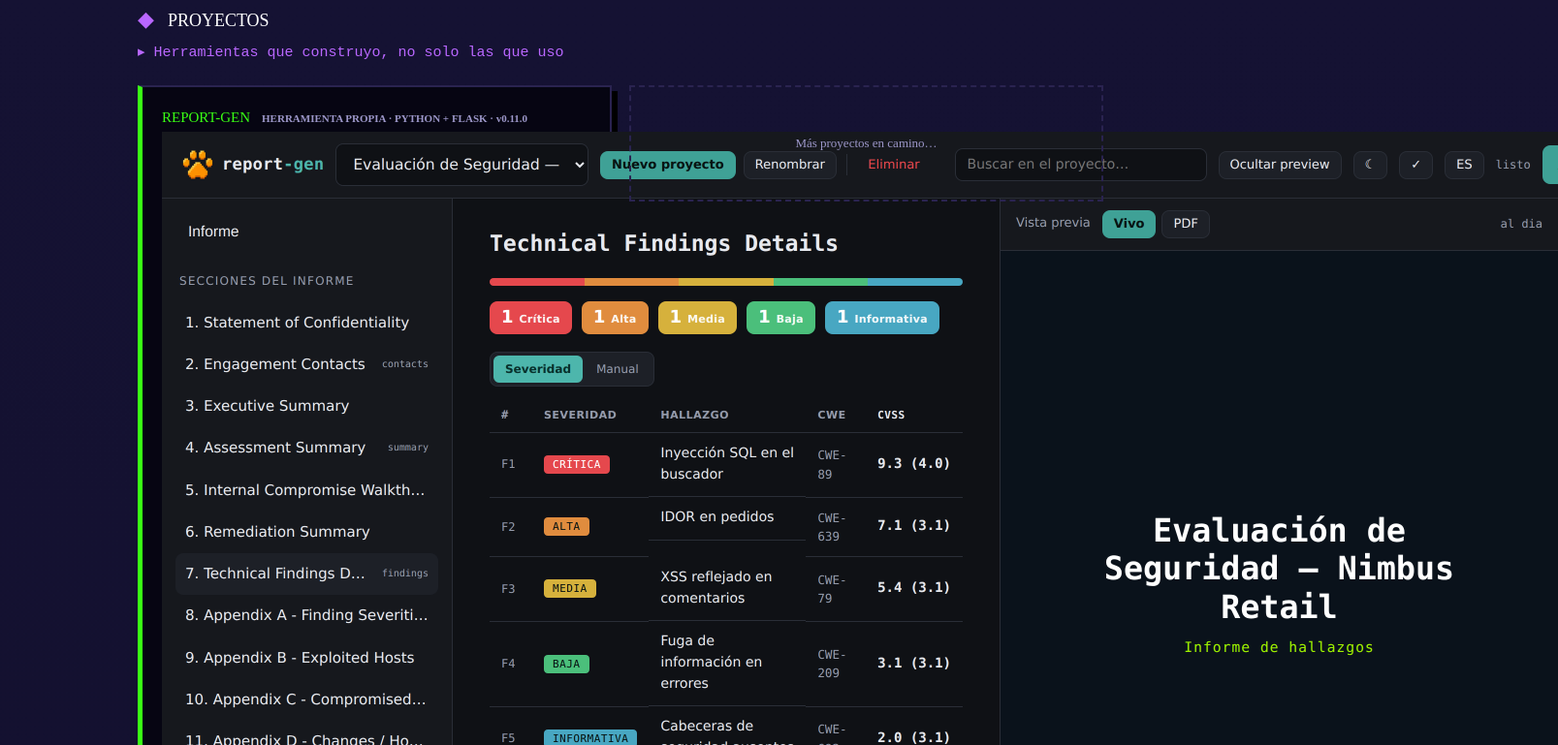
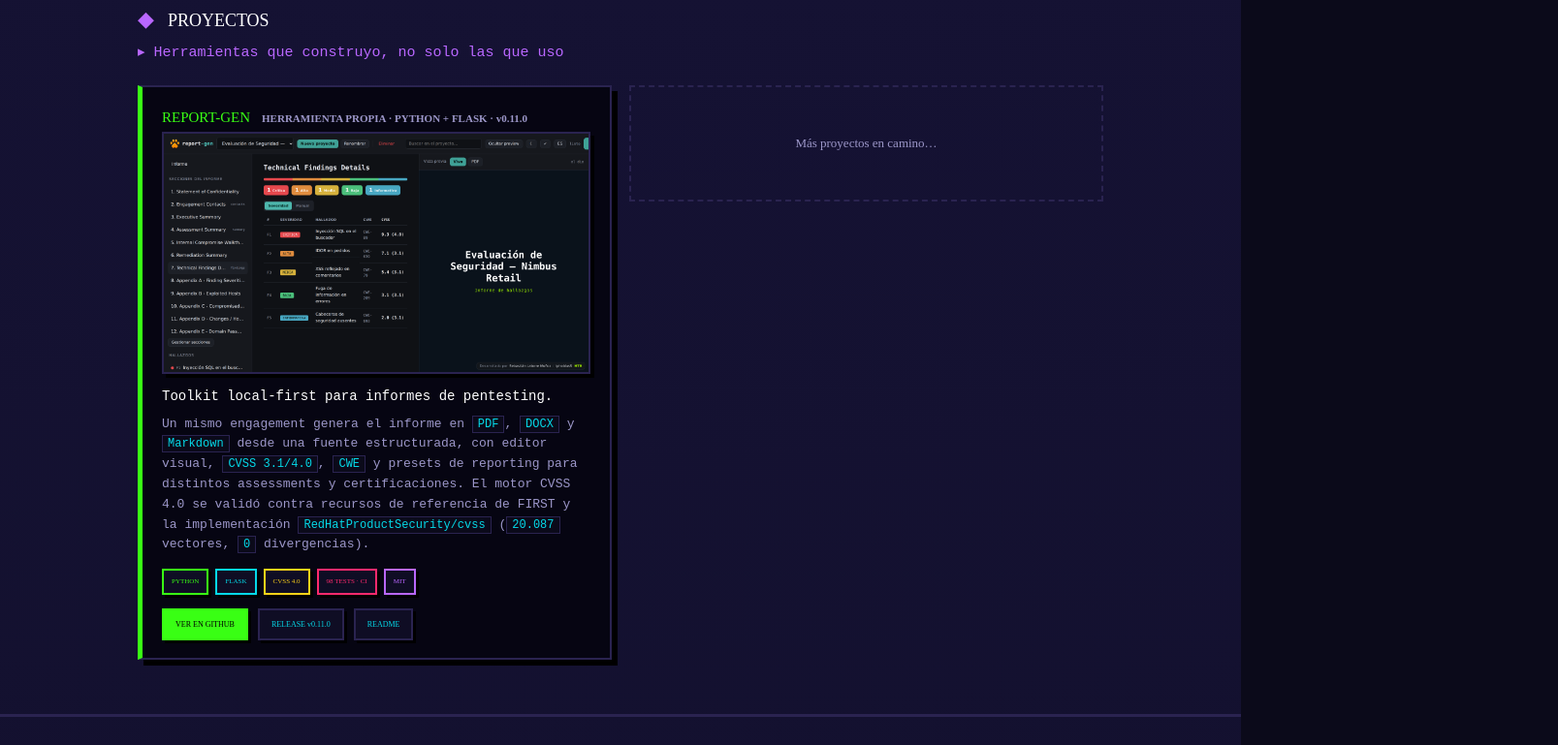
Before and after one commit to IphobiusS/iphobiuss.github.io, a plain HTML site: page index.html in a window 1280 px wide. Shown: the part 1607-2376 px from the top of the page at 97% size, 1607 px wide, since content can reach past the window. Drawn offline with Linux system fonts and the light colour scheme.

Commit message:
Add files via upload

```diff
--- a/assets/css/index.css
+++ b/assets/css/index.css
@@ -203,6 +203,12 @@ body{margin:0;background:var(--bg);color:var(--ink);
     .badge,.stat,.phase,.card,.ars,.fcard,.term,details.tech,details.tool,pre,.warn{break-inside:avoid;}
   }
 
+  /* screenshot dentro de tarjeta de proyecto */
+  .proj-shot{display:block;margin:0 0 14px;border:2px solid var(--line);background:#0b0a1a;
+    box-shadow:4px 4px 0 #000;overflow:hidden;line-height:0;transition:transform .05s,box-shadow .05s;}
+  .proj-shot:hover{transform:translate(-1px,-1px);box-shadow:5px 5px 0 #000;text-decoration:none;}
+  .proj-shot img{display:block;width:100%;height:auto;}
+
   /* interruptor Efectos retro */
   .retro-toggle{font-family:'IBM Plex Mono';font-weight:600;font-size:12px;letter-spacing:.04em;
     background:none;border:0;color:var(--dim);cursor:pointer;padding:0;margin-left:4px;}
```
